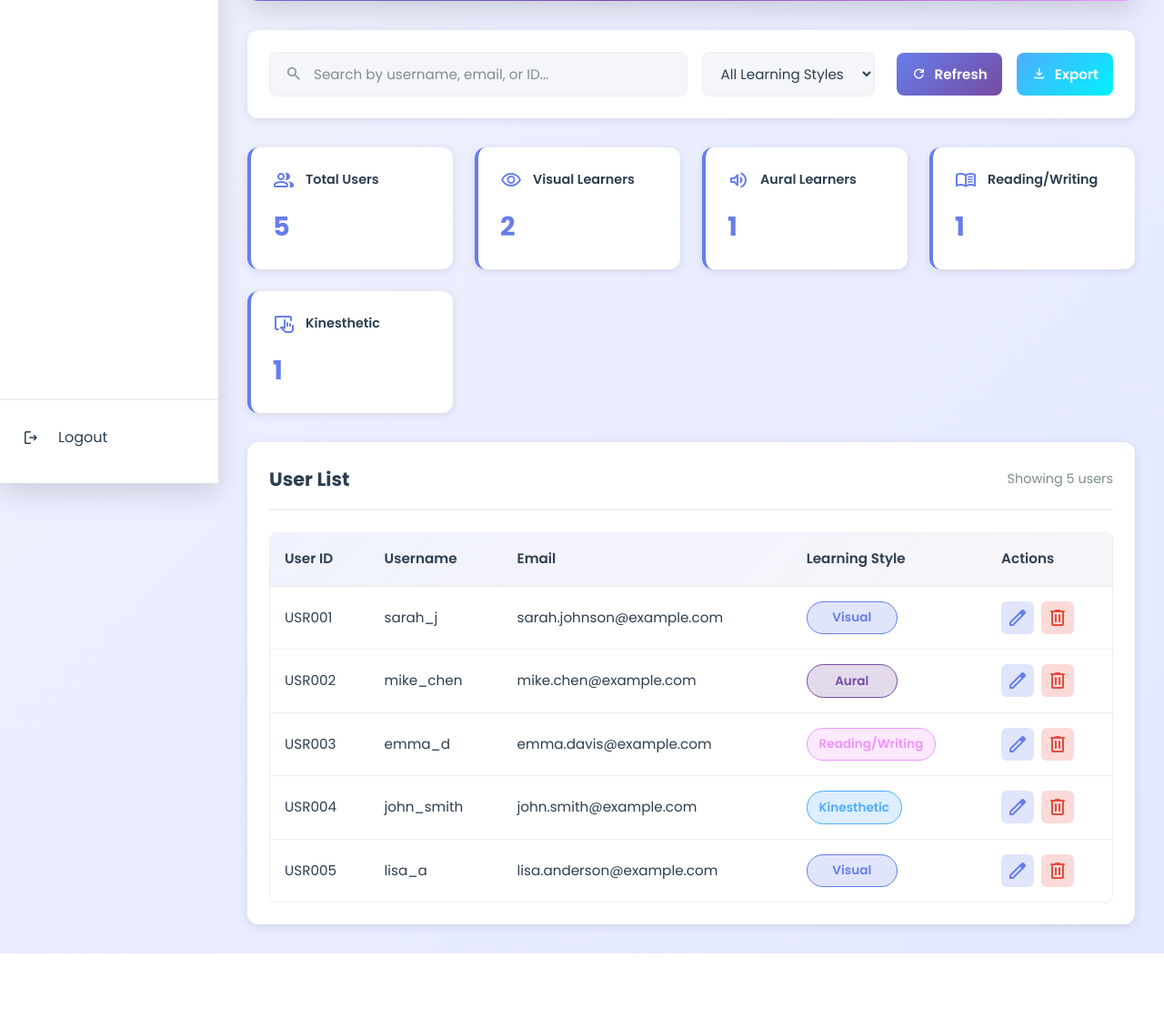
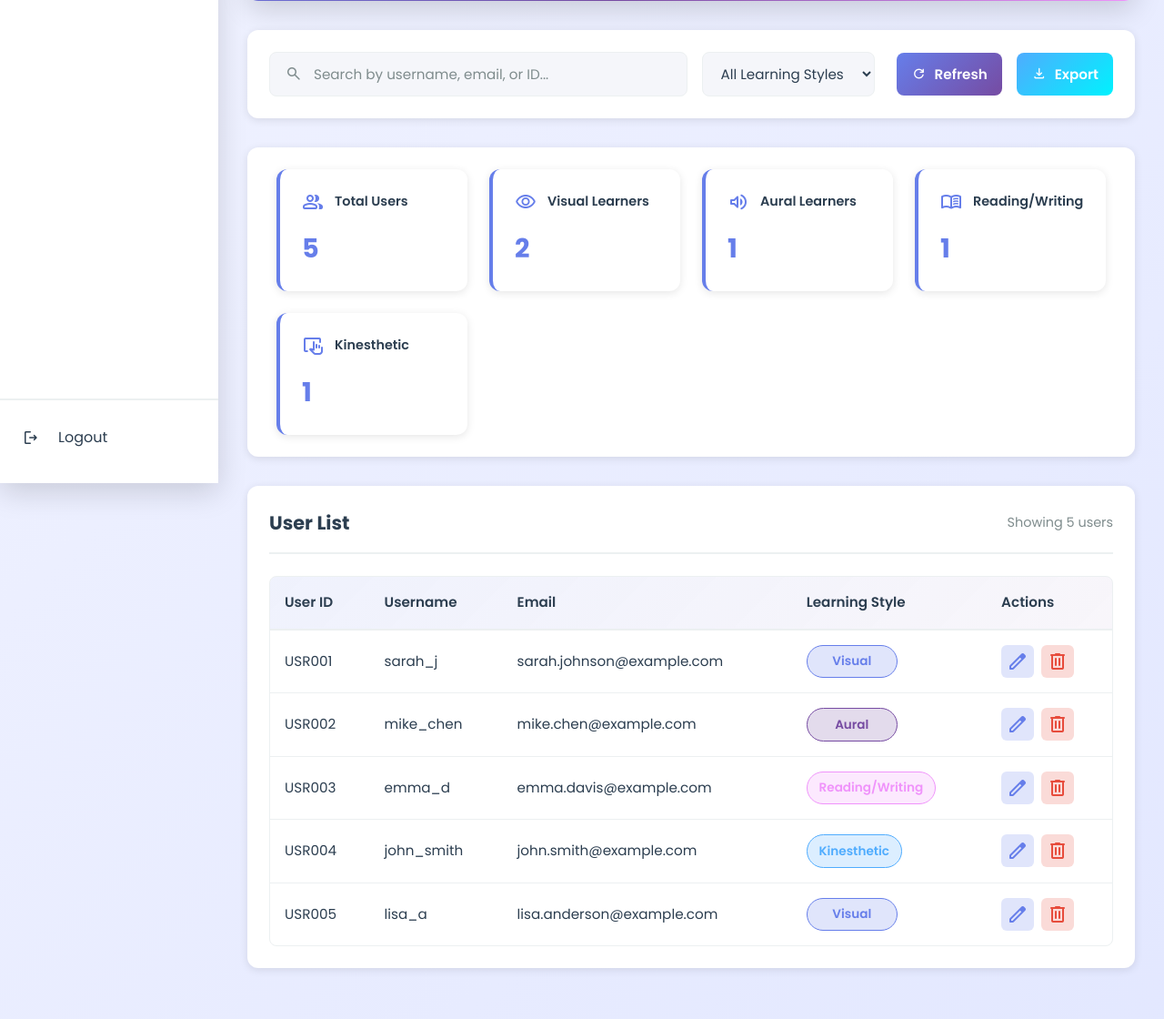
Before and after one commit to tjunjie1408/CP_Edume, a PHP site: page /admin/user_manage/user_manage.php in a window 1280 px wide. Shown: the part 269-1389 px from the top of the page at 91% size. Before the commit the page ends 1317 px from the top, so only its background shows below. Run offline with PHP 8.4, Linux system fonts and the light colour scheme; the visitor is signed in with stand-in values (Sample User, id 1); some libraries are stand-ins or nearby versions.

Commit message:
fix(ui): dynamic usernames in headers and fix dashboard layout overlap

```diff
--- a/CSS/dashboard.css
+++ b/CSS/dashboard.css
@@ -290,6 +290,15 @@ body {
 
 .sidebar.collapsed ~ .dashboard-content {
   margin-left: var(--sidebar-collapsed-width);
+}
+
+/* Section Spacing */
+.section {
+  background: var(--card-bg);
+  border-radius: 12px;
+  box-shadow: var(--shadow);
+  padding: 1.5rem 2rem;
+  margin-bottom: 1.5rem;
 }
 
 /* Welcome Banner */
--- a/admin/course_manage/course_manage.php
+++ b/admin/course_manage/course_manage.php
@@ -79,7 +79,7 @@ $page->requireAuth();
     </div>
     <div class="header-right">
       <div class="user-info" id="username">
-        <p class="hello">Hello, <span id="user-name">Admin</span></p>
+        <p class="hello">Hello, <span id="user-name"><?= htmlspecialchars($_SESSION['username'] ?? 'Admin') ?></span></p>
       </div>
       <a href="<?= BASE_URL ?>/admin/profile/profile.php" class="user-avatar-link">
         <img src="https://via.placeholder.com/50" alt="User Avatar" class="user-avatar" id="userAvatar">
--- a/admin/dashboard/dashboard.php
+++ b/admin/dashboard/dashboard.php
@@ -85,7 +85,7 @@ $page->requireAuth();
     </div>
     <div class="header-right">
       <div class="user-info" id="username">
-        <p class="hello">Hello, <span id="user-name">Admin</span></p>
+        <p class="hello">Hello, <span id="user-name"><?= htmlspecialchars($_SESSION['username'] ?? 'Admin') ?></span></p>
       </div>
       <a href="<?= BASE_URL ?>/admin/profile/profile.php" class="user-avatar-link">
         <img src="https://via.placeholder.com/50" alt="Admin Avatar" class="user-avatar" id="userAvatar">
@@ -98,7 +98,7 @@ $page->requireAuth();
     <!-- Admin Welcome Banner -->
     <section class="section welcome-banner admin-banner">
       <div class="banner-content">
-        <h2>Welcome Back, <span id="banner-user-name">Admin</span>! 👨‍💼</h2>
+        <h2>Welcome Back, <span id="banner-user-name"><?= htmlspecialchars($_SESSION['username'] ?? 'Admin') ?></span>! 👨‍💼</h2>
         <p>Manage your platform and monitor system performance</p>
       </div>
     </section>
--- a/admin/support_center/support_center.php
+++ b/admin/support_center/support_center.php
@@ -84,7 +84,7 @@ $page->requireAuth();
     </div>
     <div class="header-right">
       <div class="user-info" id="username">
-        <p class="hello">Hello, <span id="user-name">Admin</span></p>
+        <p class="hello">Hello, <span id="user-name"><?= htmlspecialchars($_SESSION['username'] ?? 'Admin') ?></span></p>
       </div>
       <a href="<?= BASE_URL ?>/admin/profile/profile.php" class="user-avatar-link">
         <img src="https://via.placeholder.com/50" alt="Admin Avatar" class="user-avatar" id="userAvatar">
--- a/admin/user_manage/user_manage.php
+++ b/admin/user_manage/user_manage.php
@@ -84,7 +84,7 @@ $page->requireAuth();
     </div>
     <div class="header-right">
       <div class="user-info" id="username">
-        <p class="hello">Hello, <span id="user-name">Admin</span></p>
+        <p class="hello">Hello, <span id="user-name"><?= htmlspecialchars($_SESSION['username'] ?? 'Admin') ?></span></p>
       </div>
       <a href="<?= BASE_URL ?>/admin/profile/profile.php" class="user-avatar-link">
         <img src="https://via.placeholder.com/50" alt="Admin Avatar" class="user-avatar" id="userAvatar">
```
Also changed, not shown: student/coding/coding.php (+8 -1 lines).
